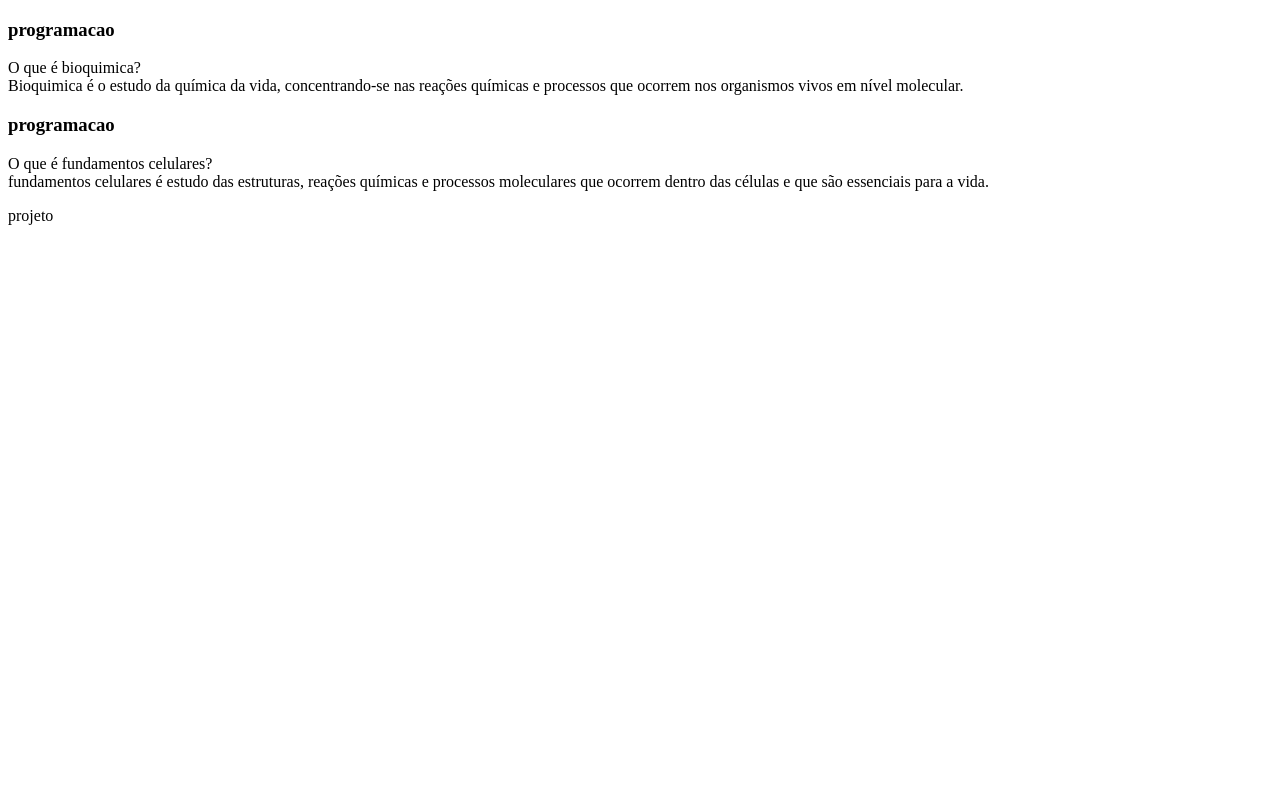
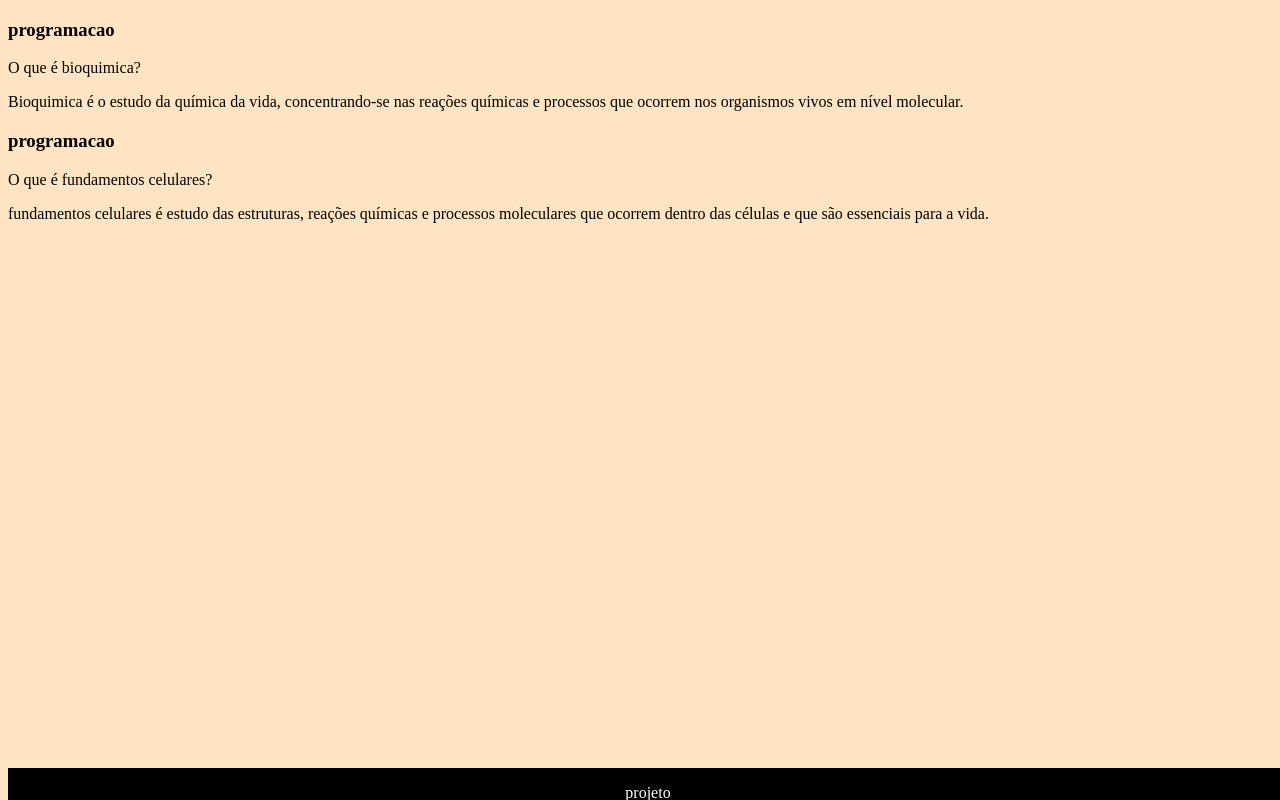
Before and after one commit to luizapolis/bioquimica, a plain HTML site: page fleshcard/index.html in a window 1280 px wide. Drawn offline with Linux system fonts and the light colour scheme.

Commit message:
Add files via upload

```diff
--- /dev/null
+++ b/fleshcard/assets/style.css
@@ -0,0 +1,27 @@
+body {
+    background-color: bisque;
+    font-family: bai Jamjurre;
+}
+
+#container {
+display: flex;
+}
+
+.cartao{
+
+}
+
+footer {
+background-color: black;
+color: white;
+position: fixed;
+bottom: 0;
+width: 100%;
+height: 2rem;
+}
+
+footer p {
+text-align: center;
+font-size: 0,5rem;
+margin-top: 0,6rem
+}
--- a/fleshcard/index.html
+++ b/fleshcard/index.html
@@ -3,6 +3,7 @@
 <head>
     <meta charset="UTF-8">
     <meta name="viewport" content="width=device-width, initial-scale=1.0">
+    <link rel="stylesheet" href="assets/style.css">
     <title>Flashcard</title>
 </head>
 <body>
@@ -12,22 +13,22 @@
         <div class="cartao__conteudo">
         <h3>programacao</h3>
         <div class="cartao__conteudo__pergunta">
-            O que é bioquimica?
+          <p>  O que é bioquimica?
         </div>
         <div class="cartao__conteudo__reposta">
-             Bioquimica é o estudo da química da vida, concentrando-se nas reações químicas e
-            processos que ocorrem nos organismos vivos em nível molecular.
+            <p> Bioquimica é o estudo da química da vida, concentrando-se nas reações químicas e
+            processos que ocorrem nos organismos vivos em nível molecular.<P>
         </div>
         </div>
         <article class="cartao">
         <div class="cartao__conteudo">
         <h3>programacao</h3>
         <div class="cartao__conteudo__pergunta">
-            O que é fundamentos celulares?
+           <p> O que é fundamentos celulares?<p>
         </div>
         <div class="cartao__conteudo__reposta">
-            fundamentos celulares é estudo das estruturas, reações químicas e processos
-             moleculares que ocorrem dentro das células e que são essenciais para a vida.
+           <p> fundamentos celulares é estudo das estruturas, reações químicas e processos
+             moleculares que ocorrem dentro das células e que são essenciais para a vida.<P>
         </div>
         </div>
     </article>
```
